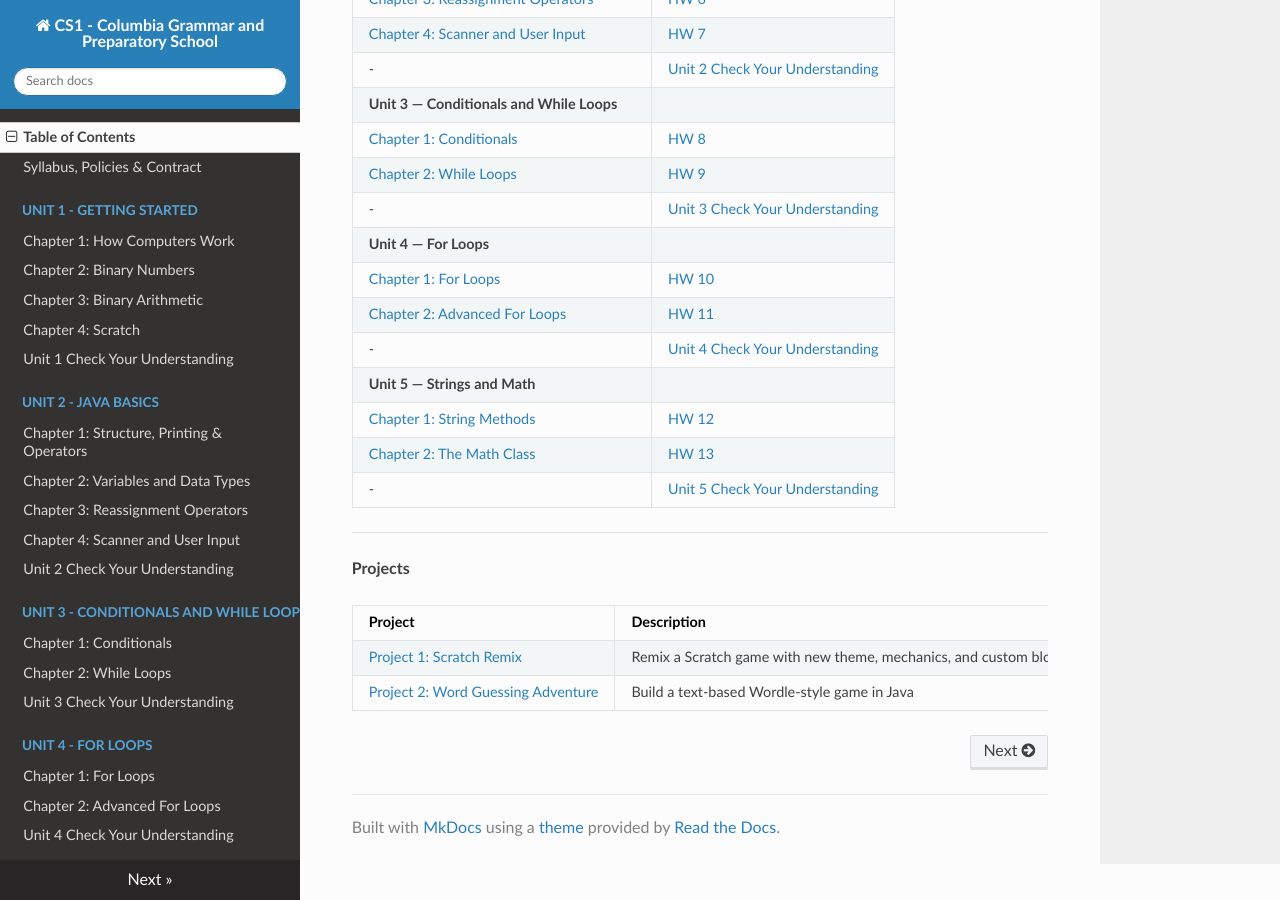
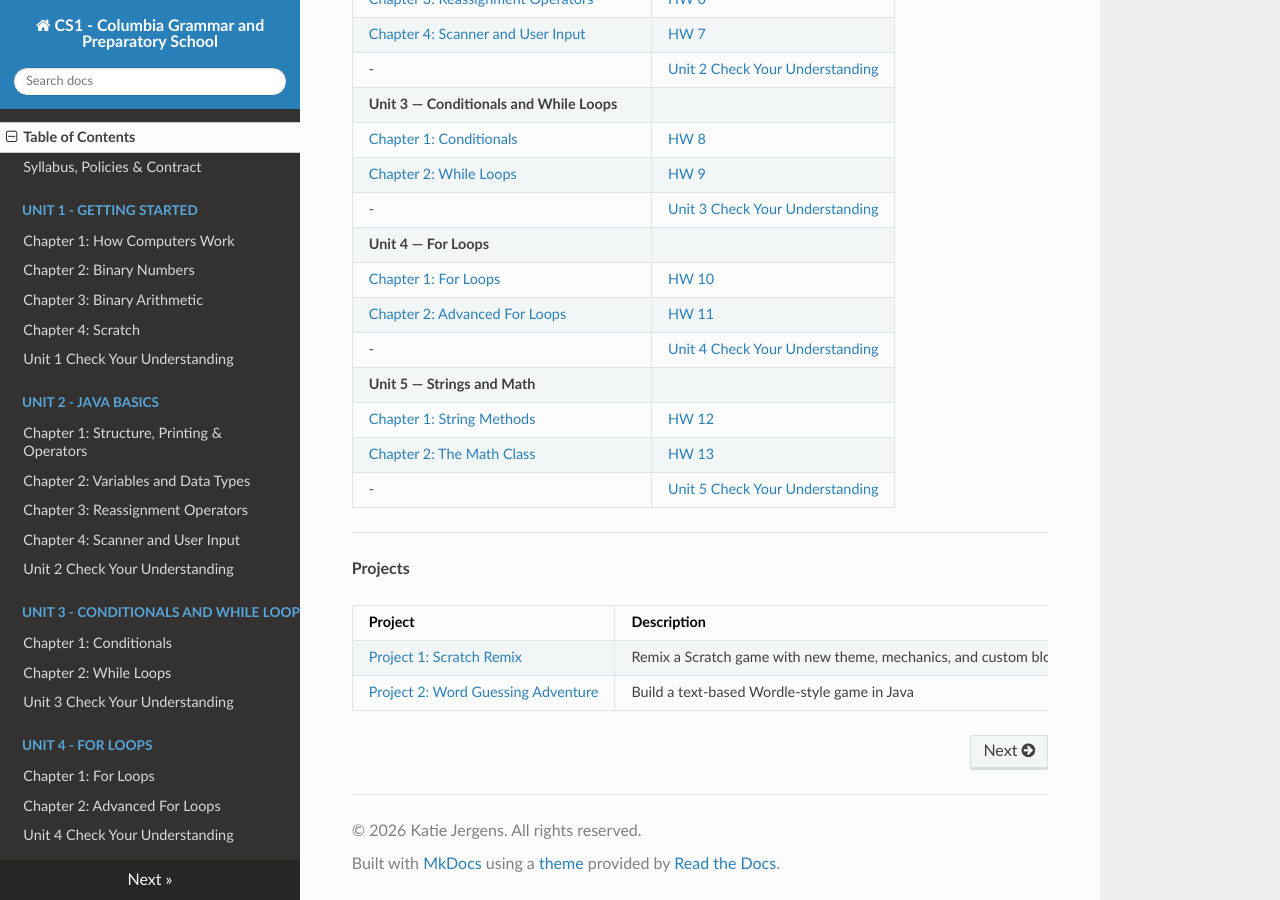
Before and after one commit to kjergens/cs1-site, an MkDocs documentation site: the page built from docs/index.md, in a window 1280 px wide and 900 px high, scrolled down 625 px. Built offline with MkDocs 1.6.1, drawn with Linux system fonts in a browser that asks for light colours; nearby versions of some CDN libraries; part of the change alters nothing that is shown.

Commit message:
Add copyright footer to site pages
Populates the readthedocs theme's contentinfo slot with a copyright
notice on every page.

Co-Authored-By: Claude Sonnet 5 <noreply@anthropic.com>

```diff
--- /dev/null
+++ b/docs/js/copyright_footer.js
@@ -0,0 +1,13 @@
+// Fills the readthedocs theme's empty footer contentinfo slot with a
+// copyright notice on every page.
+(function () {
+    document.addEventListener("DOMContentLoaded", function () {
+        var slot = document.querySelector('footer div[role="contentinfo"]');
+        if (!slot) {
+            return;
+        }
+        var notice = document.createElement("p");
+        notice.textContent = "© " + new Date().getFullYear() + " Katie Jergens. All rights reserved.";
+        slot.appendChild(notice);
+    });
+})();
--- a/mkdocs.yml
+++ b/mkdocs.yml
@@ -8,6 +8,7 @@ theme:
 
 extra_javascript:
   - js/nav_scroll_fix.js
+  - js/copyright_footer.js
 
 markdown_extensions:
   - pymdownx.highlight:
```
